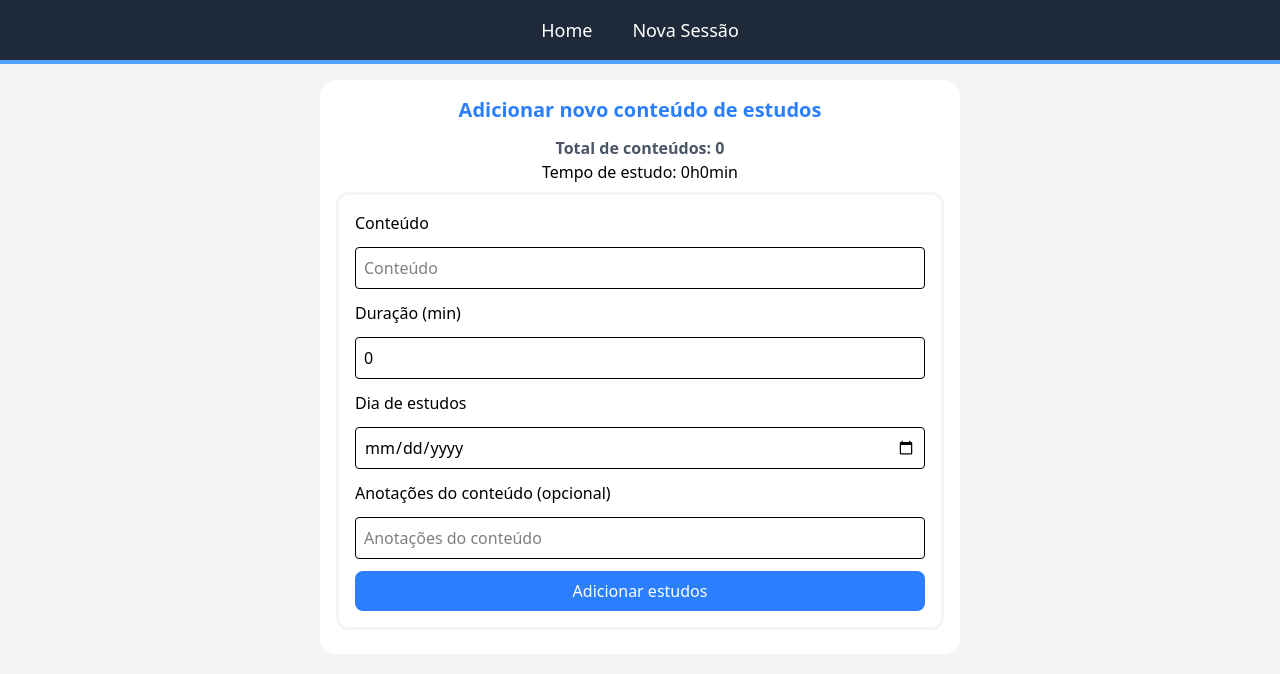
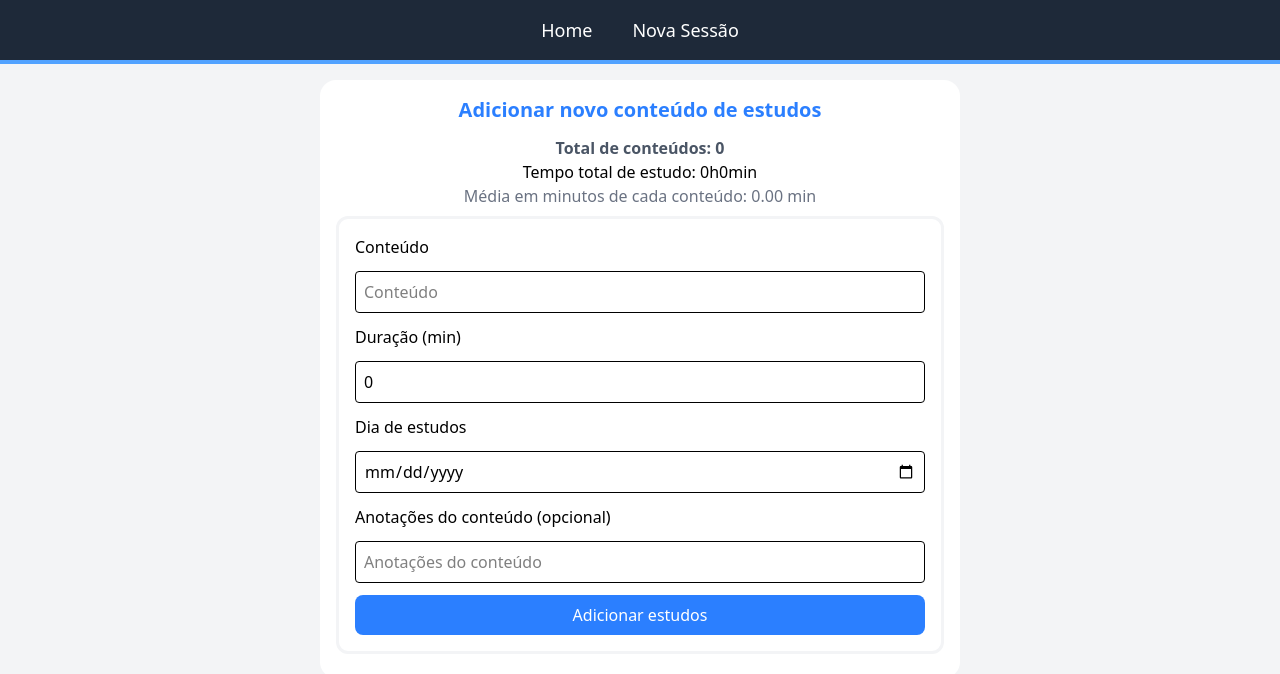
Before and after one commit to luisa-ganasevici/Cp-05_Front-end, a React (Vite) app: page /add in a window 1280 px wide. Shown: the top 674 px of the page. Built offline with nearby package versions, Linux system fonts and the light colour scheme.

Commit message:
feat: mean added in new session page

```diff
--- a/src/pages/add-new-session.tsx
+++ b/src/pages/add-new-session.tsx
@@ -1,30 +1,35 @@
 import { useMemo } from "react";
 import type { StudySession } from "../types/study-session";
 import { StudySessionForm } from "../components/study-session-form";
-
 
 interface AddNovaSessao {
   studies: StudySession[];
   onAdd: (studySession: StudySession) => void;
 }
 
-export function NovaSessao({ onAdd, studies}: AddNovaSessao){
+export function NovaSessao({ onAdd, studies }: AddNovaSessao) {
   const studySessionTotal = useMemo(() => {
     return studies.length;
   }, [studies]);
 
+  const totalMinutes = useMemo(() => {
+    let minutes = 0;
+    studies.forEach((studySession) => {
+      minutes += studySession.minutes;
+    });
+    return minutes;
+  }, [studies]);
+
   const studyMinutes = useMemo(() => {
-    let studyMinutes: number = 0;
+    const hours = Math.floor(totalMinutes / 60);
+    const minutes = totalMinutes % 60;
+    return `${hours}h${minutes}min`;
+  }, [totalMinutes]);
 
-    studies.forEach((studySession) => {
-      studyMinutes += studySession.minutes;
-    });
-
-    const hours = Math.floor(studyMinutes / 60);
-    const minutes = studyMinutes % 60;
-
-    return `${hours}h${minutes}min`;
-  }, [studies]);
+  const mediaMinutes = useMemo(() => {
+    if (studySessionTotal === 0) return 0;
+    return totalMinutes / studySessionTotal;
+  }, [totalMinutes, studySessionTotal]);
 
   return (
     <>
@@ -36,7 +41,9 @@ export function NovaSessao({ onAdd, studies}: AddNovaSessao){
         Total de conteúdos: {studySessionTotal}
       </p>
 
-      <p>Tempo de estudo: {studyMinutes}</p>
+      <p>Tempo total de estudo: {studyMinutes}</p>
+
+      <p className="text-gray-500">Média em minutos de cada conteúdo: {`${mediaMinutes.toFixed(2)} min`}</p>
 
       <StudySessionForm onAdd={onAdd} />
     </>
```
